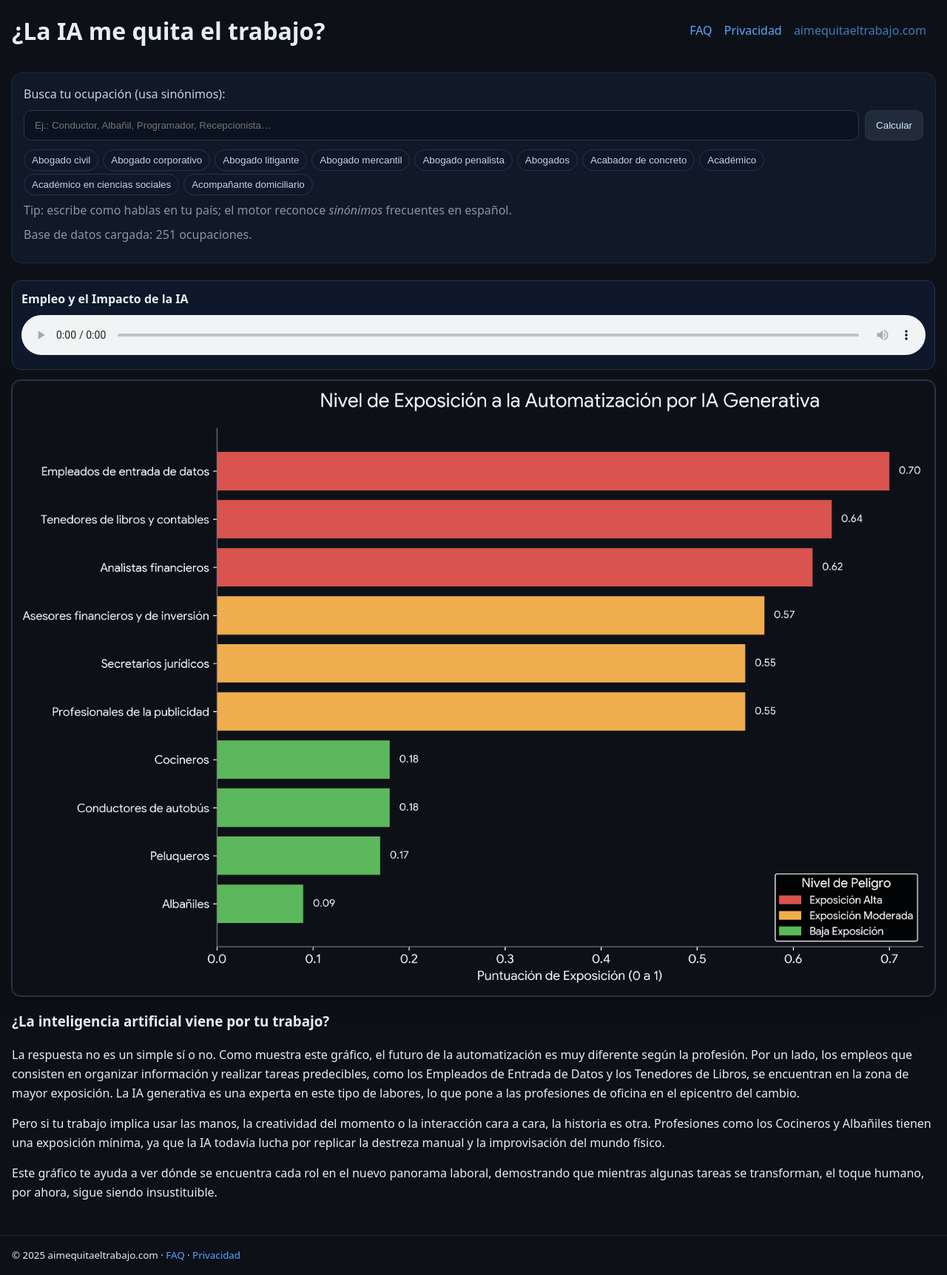
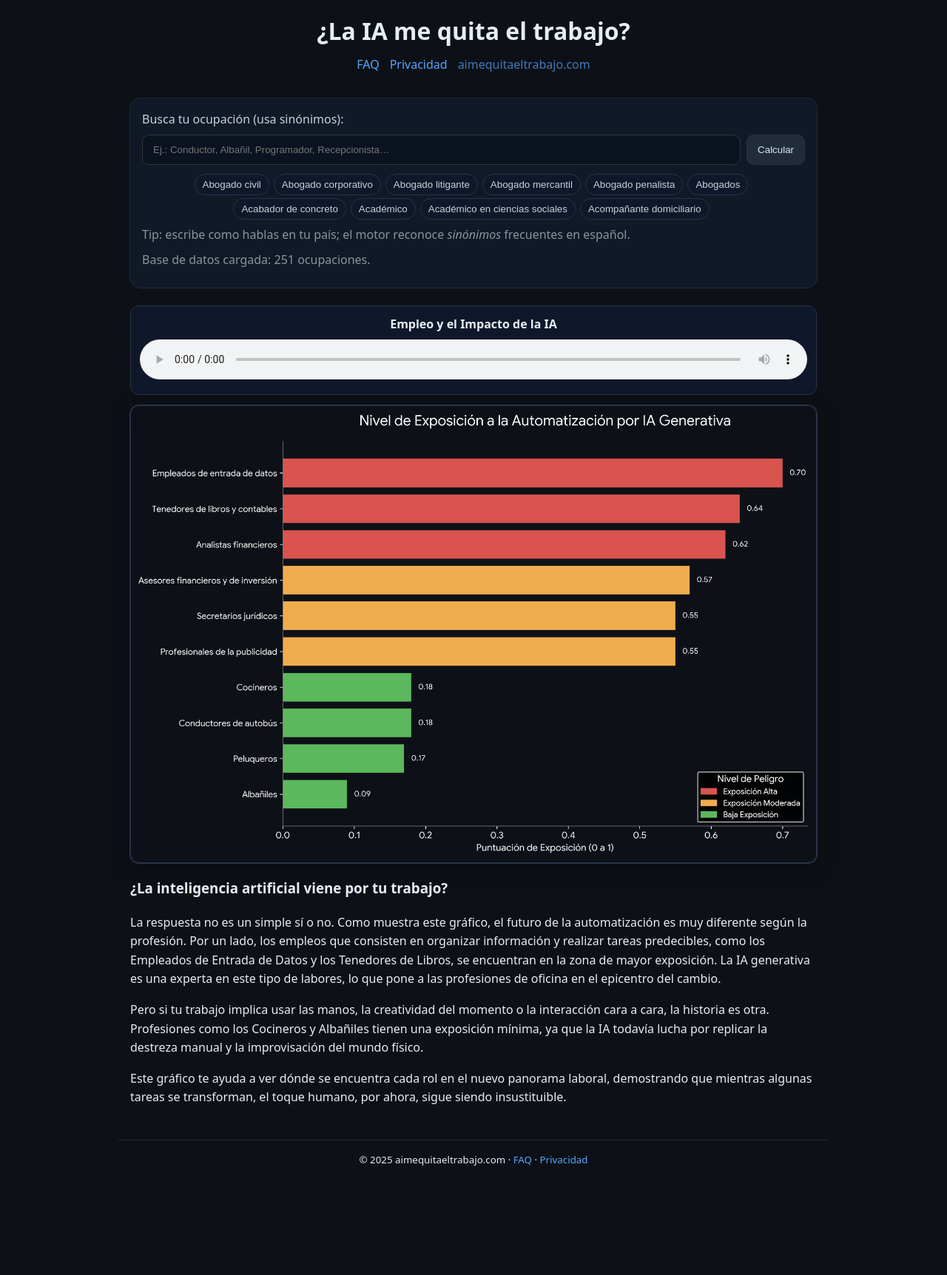
Before and after one commit to chavez1138GH/aimequitaeltrabajo, a plain HTML site: page index.html in a window 1280 px wide. Shown: the whole page at 74% size. After the commit the page ends 1595 px from the top, so only its background shows below. Drawn offline with Linux system fonts and the light colour scheme; no server answers.

Commit message:
Update style.css

```diff
--- a/style.css
+++ b/style.css
@@ -5,18 +5,24 @@
 *{box-sizing:border-box}
 html,body{margin:0;padding:0;background:var(--bg);color:var(--text);font:16px/1.6 system-ui,-apple-system,Segoe UI,Roboto,Ubuntu,Cantarell,"Noto Sans","Helvetica Neue",Arial}
 a{color:var(--accent);text-decoration:none}
-.container{max-width:1400px;margin:auto;padding:16px}
 
-.site-header{display:flex;justify-content:space-between;align-items:center;gap:16px}
+/* === Contenedor global centrado === */
+.container{max-width:960px;margin:0 auto;padding:16px}
+
+/* === Header centrado === */
+.site-header{
+  display:flex; flex-direction:column; align-items:center; text-align:center; gap:8px
+}
 .site-header h1{margin:0;font-size:clamp(1.4rem,2.5vw,2rem)}
-.site-header nav a{margin-right:12px}
+.site-header nav{display:flex;gap:14px;flex-wrap:wrap;justify-content:center}
+.site-header nav a{margin:0}
 .brand{opacity:.7}
 
-/* SIN SIDEBAR */
+/* === Una sola columna centrada === */
 .grid{display:block}
-.main{display:flex;flex-direction:column;gap:24px}
+.main{display:flex;flex-direction:column;gap:24px; align-items:stretch}
 
-/* Buscador */
+/* === Buscador === */
 .search-card{background:var(--card);padding:16px;border-radius:14px;box-shadow:0 0 0 1px #1f2937}
 .label{display:block;margin-bottom:8px;color:#c9d1d9}
 .search-row{display:flex;gap:8px}
@@ -24,40 +30,43 @@ input[type="search"]{flex:1;padding:12px 14px;border-radius:10px;border:1px soli
 .btn{background:var(--btn);color:var(--btn-text);border:1px solid #2a3347;border-radius:10px;padding:10px 14px;cursor:pointer}
 .btn:hover{filter:brightness(1.05)}
 .help{color:var(--muted);margin:.5rem 0 0}
-.suggestions{margin-top:8px;display:flex;flex-wrap:wrap}
+.suggestions{margin-top:8px;display:flex;flex-wrap:wrap;justify-content:center}
 .suggestions button{margin:4px 6px 0 0;border:1px solid #2a3347;background:#0f172a;color:#c9d1d9;border-radius:999px;padding:6px 10px;cursor:pointer}
 
-/* Resultado / gauge */
+/* === Resultado / gauge === */
 .result{background:var(--card);padding:16px;border-radius:14px}
 .hidden{display:none}
-.result-top{display:flex;align-items:center;gap:12px;margin-bottom:6px}
+.result-top{display:flex;justify-content:center;align-items:center;gap:12px;margin-bottom:6px;text-align:center}
 .result-top h2{margin:0;font-size:1.15rem}
 .badge{background:#233046;border:1px solid #2a3347;color:#dbeafe;border-radius:999px;padding:2px 10px;font-size:.85rem}
 
 .gauge-wrap{margin:8px 0 6px}
-.gauge-label{display:inline-block;margin:0 0 8px 0;padding:6px 12px;border-radius:999px;border:1px solid #2a3347;background:#233046;color:#e6edf3;font-weight:600}
+.gauge-label{
+  display:inline-block;margin:0 0 8px 0;padding:6px 12px;border-radius:999px;
+  border:1px solid #2a3347;background:#233046;color:#e6edf3;font-weight:600
+}
 .needle{transform-origin:160px 160px;transition:transform .85s cubic-bezier(.2,.8,.2,1)}
 .percent{display:flex;justify-content:center;margin-top:-2px}
 .percent #porcentaje{font-size:2rem;font-weight:800}
-.explicacion{margin-top:8px}
+.explicacion{margin-top:8px;text-align:center}
 
-/* Audio arriba del gráfico */
+/* === Audio arriba del gráfico === */
 .info.onecol{display:block}
 .hero-audio{margin-bottom:14px}
 .audio-card{background:#0f172a;border:1px solid #2a3347;border-radius:12px;padding:12px}
-.audio-card h4{margin:0 0 8px 0;font-size:1rem}
+.audio-card h4{margin:0 0 8px 0;font-size:1rem;text-align:center}
 .audio-card audio{width:100%}
 
-/* Imagen a todo el ancho */
+/* === Imagen a todo el ancho === */
 .chart.hero{margin:0}
 .chart.hero .chart-img{
   width:100%;height:auto;display:block;border-radius:12px;border:1px solid #2a3347;
   box-shadow:0 0 0 1px #2a3347, 0 6px 28px rgba(0,0,0,.35)
 }
 
-/* Compartir: iconos blancos, tamaño normal, sin fondo */
+/* === Compartir (centrado, iconos blancos) === */
 .share{margin-top:12px}
-.share-buttons{display:flex;flex-wrap:wrap;gap:10px}
+.share-buttons{display:flex;flex-wrap:wrap;gap:10px;justify-content:center}
 .share-btn{
   display:inline-flex;align-items:center;gap:8px;padding:6px 10px;border-radius:8px;
   background:transparent;border:1px solid #2a3347;color:#fff;text-decoration:none;cursor:pointer
@@ -65,5 +74,8 @@ input[type="search"]{flex:1;padding:12px 14px;border-radius:10px;border:1px soli
 .share-btn:hover{background:#141a29}
 .share-btn svg{width:18px;height:18px;display:block;color:#fff}
 
-/* Footer */
-.footer{display:flex;justify-content:space-between;align-items:center;gap:12px;margin-top:12px;border-top:1px solid #1f2937;padding-top:16px}
+/* === Footer centrado === */
+.footer{
+  display:flex;flex-direction:column;align-items:center;gap:8px;
+  margin-top:12px;border-top:1px solid #1f2937;padding-top:16px;text-align:center
+}
```
